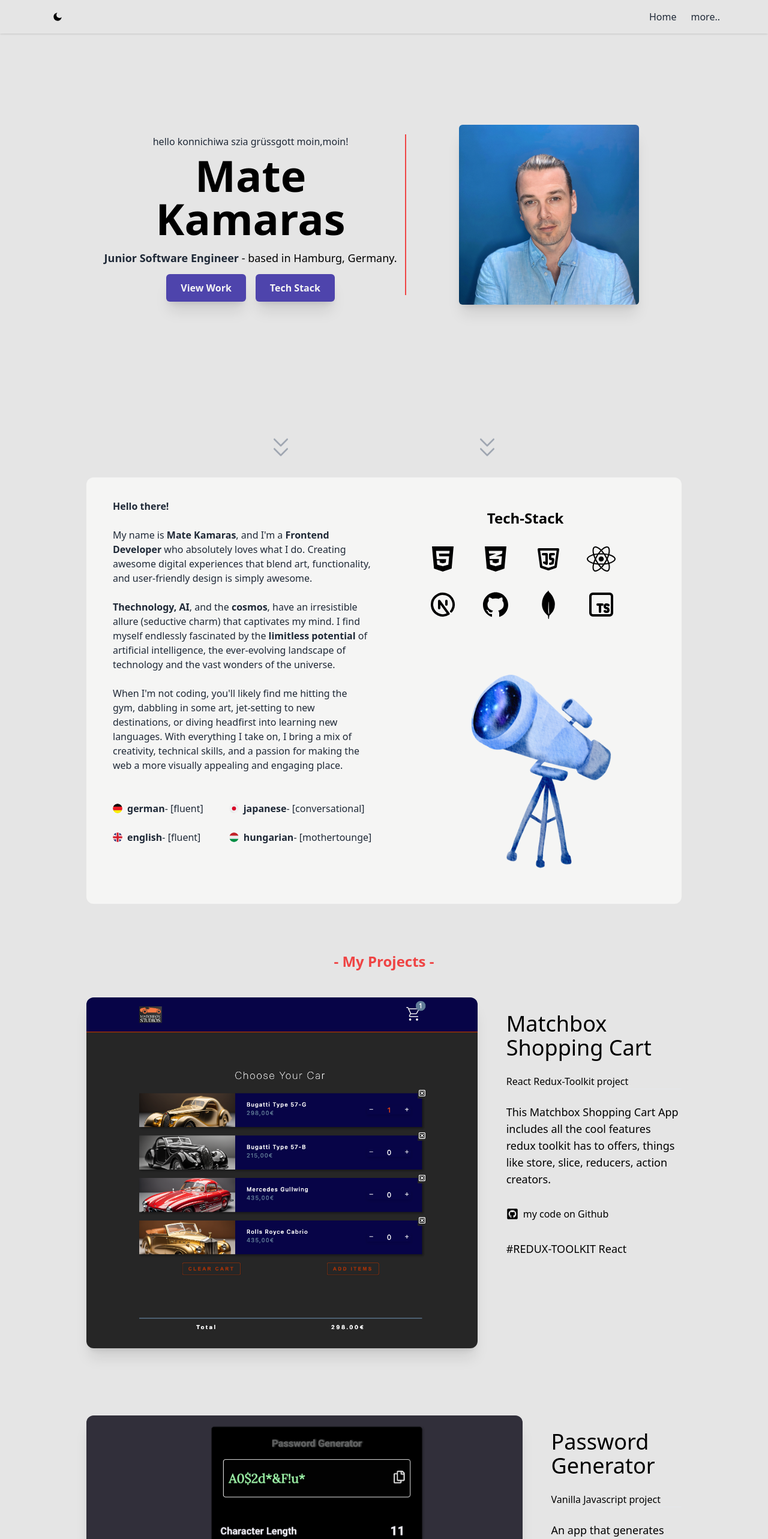
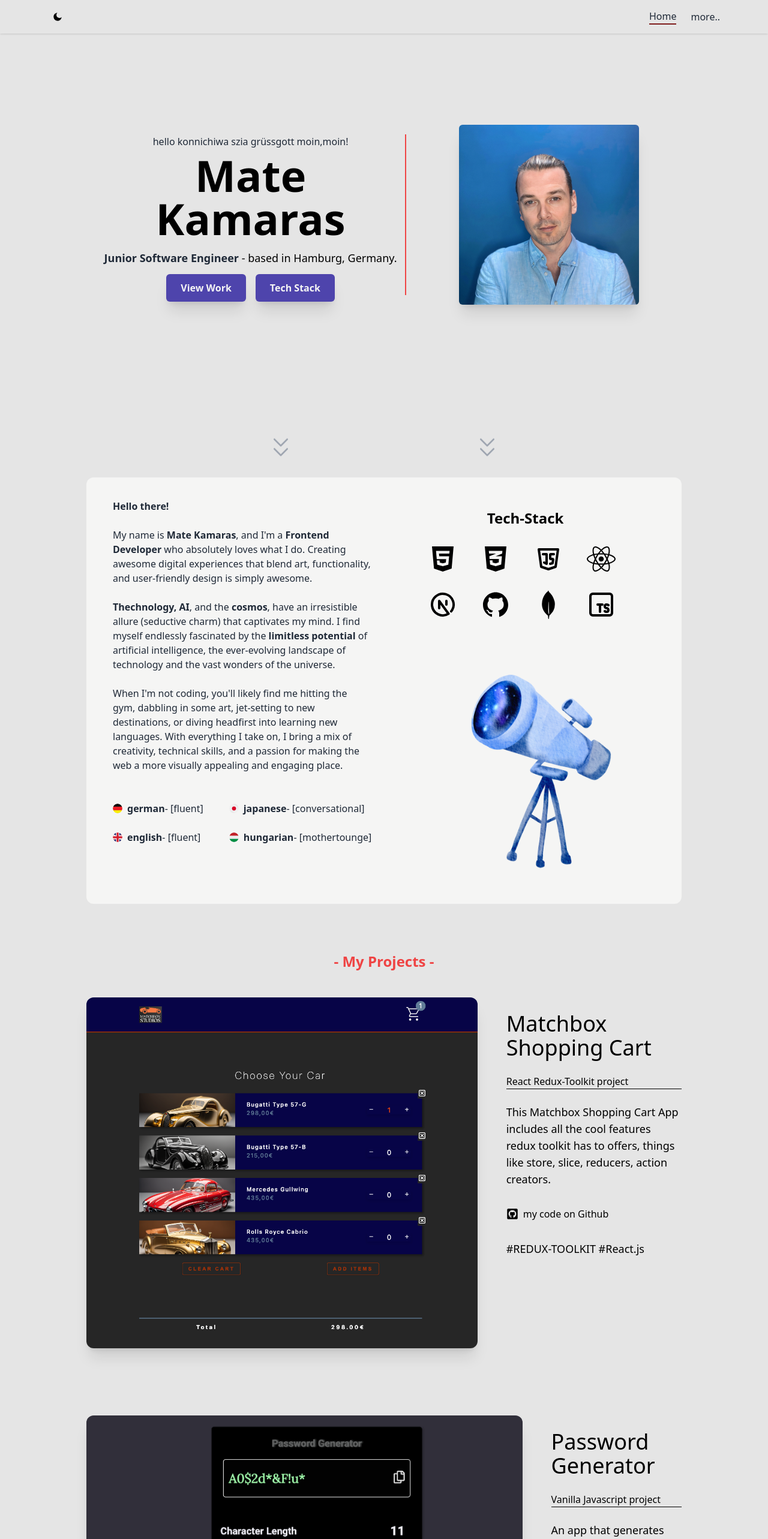
Before and after one commit to Murci2022/MY-PORTFOLIO, a Next.js app: page / in a window 1280 px wide. Shown: the top 2566 px of the page at 60% size. Built offline with nearby package versions, Linux system fonts and the light colour scheme.

Commit message:
add default border-b-2 red to home in nav with useState, correction hastag

```diff
--- a/components/Navbar.tsx
+++ b/components/Navbar.tsx
@@ -26,6 +26,7 @@ const NAV_ITEMS: Array<NavItem> = [
 
 const NavBar = () => {
   const [initialRender, setInitialRender] = useState(false); // Set initialRender to false
+  const [activeLink, setActiveLink] = useState('home');
 
   useEffect(() => {
     setInitialRender(false);
@@ -86,15 +87,22 @@ const NavBar = () => {
                   <Link
                     key={idx}
                     to={item.page}
-                    className={
-                      'block lg:inline-block text-gray-800  hover:text-neutral-500 hover:border-b-2 hover:border-red-900 dark:text-gray-500 cursor-pointer'
+                    className={`block lg:inline-block text-gray-800  hover:text-neutral-500 ${
+                      activeLink === item.page
+                        ? 'border-b-2 border-red-900'
+                        : ''
                     }
+
+                     hover:border-b-2 hover:border-red-900 dark:text-gray-500 cursor-pointer`}
                     activeClass='active'
                     spy={true}
                     smooth={true}
                     offset={-100}
                     duration={500}
-                    onClick={() => setNavbar(!navbar)}
+                    onClick={() => {
+                      setNavbar(!navbar);
+                      setActiveLink(item.page);
+                    }}
                   >
                     {item.label}
                   </Link>
--- a/components/ProjectSection.tsx
+++ b/components/ProjectSection.tsx
@@ -14,7 +14,7 @@ const projects = [
     github: '#',
     link: '#',
     techstack: 'React Redux-Toolkit',
-    hashtag: '#REDUX-TOOLKIT React',
+    hashtag: '#REDUX-TOOLKIT #React.js',
   },
   {
     name: 'Password Generator',
@@ -81,7 +81,7 @@ const ProjectSection = () => {
                 <div className='md:w-1/2 md:text-start'>
                   <h1 className='text-4xl my-6'>{project.name}</h1>
                   <h3>{project.techstack} project</h3>
-                  <hr />
+                  <hr className='dark:border-white border-black' />
                   <br />
                   <p className='text-lg leading-7 mb-3 '>
                     {project.description}
```
